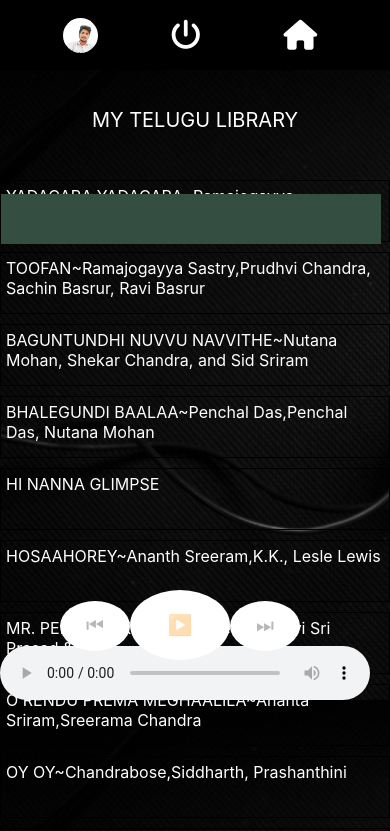
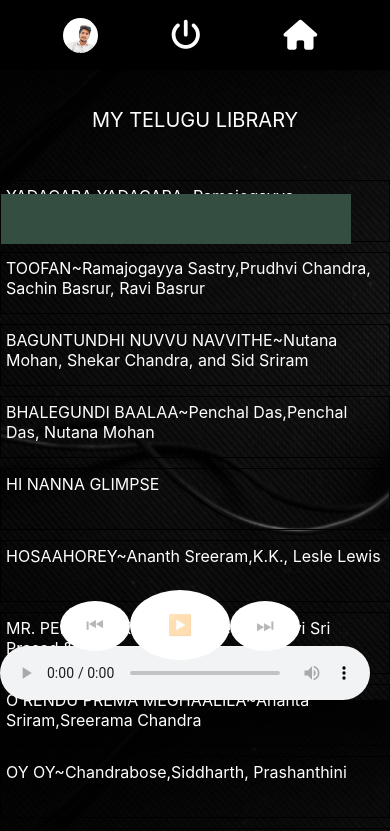
Before and after one commit to rahul1574/Vibe-Touch, a React (Create React App) app: page /topic1 in a window 390 px wide. Shown: the top 831 px of the page. Built offline with nearby package versions, Linux system fonts and the light colour scheme.

Commit message:
Update App.css

```diff
--- a/src/App.css
+++ b/src/App.css
@@ -264,7 +264,7 @@ p{
   }
   #nowplay{
     left: 1px;
-    width:380px;
+    width:350px;
   }
   #content{
     height: auto;
```
